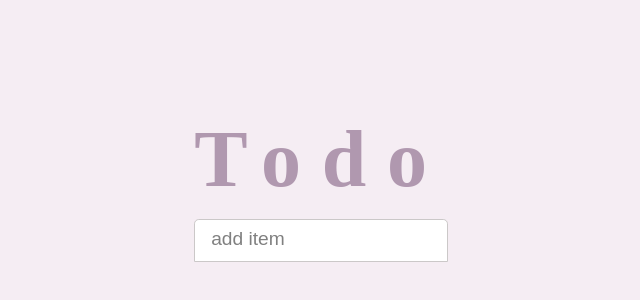
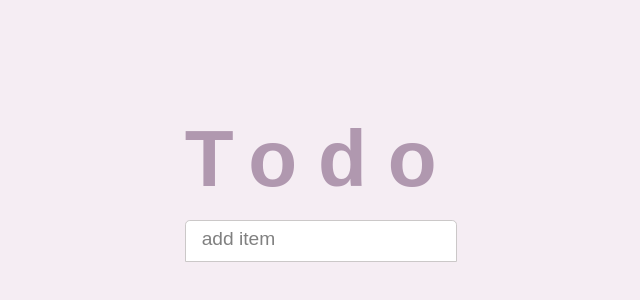
Before and after one commit to CalebAkomaye/Todo-List-App, a plain HTML site: page index.html in a window 1280 px wide. Shown: the part 210-510 px from the top of the page, without its empty margins (319-959 px from the left). Drawn offline with Linux system fonts and the light colour scheme.

Commit message:
initial commit

```diff
--- a/style.css
+++ b/style.css
@@ -8,6 +8,7 @@
   display: flex;
   align-items: center;
   justify-content: center;
+  font-family: monserrat, sans-serif;
   height: 100vh;
   background-color: rgb(245, 237, 243);
 }
```
